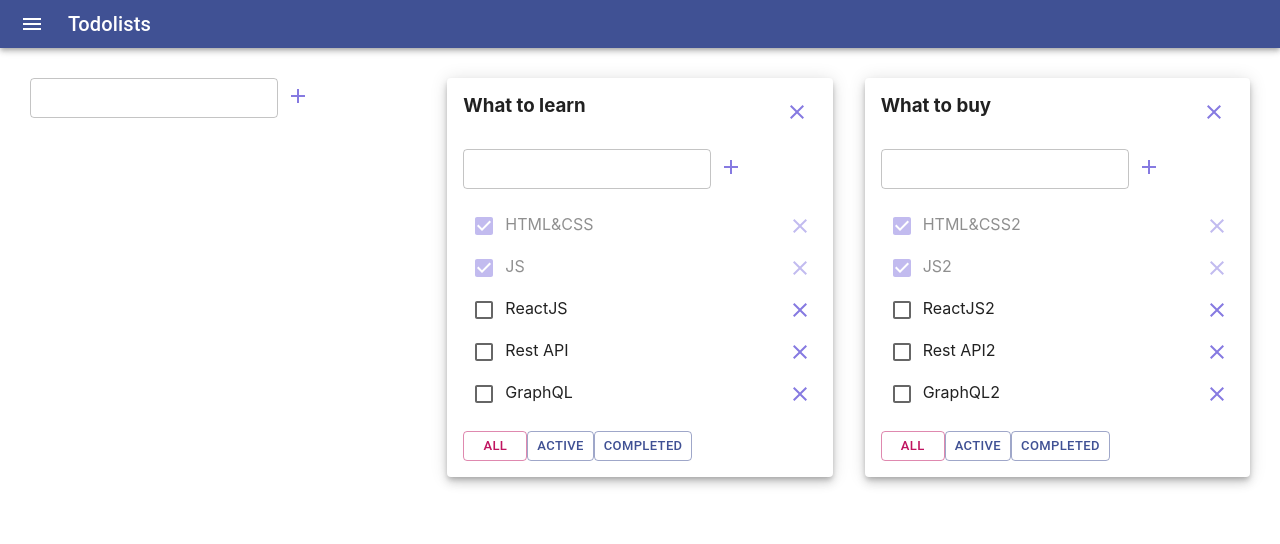
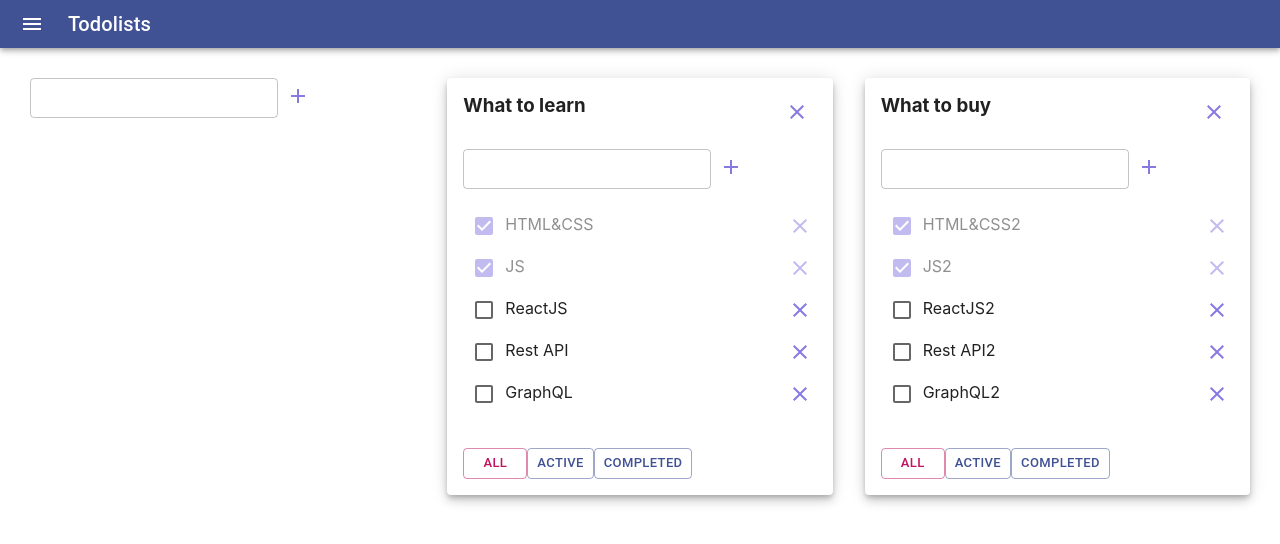
Before and after one commit to Alonasa/ATrelloAlternative, a React (Create React App) app: page / in a window 1280 px wide. Shown: the top 544 px of the page. Built offline with nearby package versions, Linux system fonts and the light colour scheme.

Commit message:
fix styles for filter in case if we have lists of different length

```diff
--- a/src/App.tsx
+++ b/src/App.tsx
@@ -144,7 +144,7 @@ function App() {
 
 			return (
 			  <Grid item xs={12} sm={6} md={4}>
-				<Paper elevation={6}>
+				<Paper elevation={6} sx={{height: '100%', position: 'relative'}}>
 				  <Todolist
 					key={tl.id}
 					tlId={tl.id}
--- a/src/Todolist.module.css
+++ b/src/Todolist.module.css
@@ -40,6 +40,7 @@
 
 .list {
     padding: 0;
+    margin-bottom: 8vh;
     list-style: none;
 }
 
--- a/src/Todolist.tsx
+++ b/src/Todolist.tsx
@@ -98,7 +98,12 @@ export const Todolist = (props: PropsType) => {
 		  )
 		})}
 	  </ul>
-	  <Grid item sx={{display: 'flex'}}>
+	  <Grid item sx={{
+		display: 'flex',
+		position: 'absolute',
+		bottom: '0',
+		margin: '1em 0'
+	  }}>
 		<Button
 		  size={'small'}
 		  color={props.filter === 'All' ? 'secondary' : 'primary'}
```
